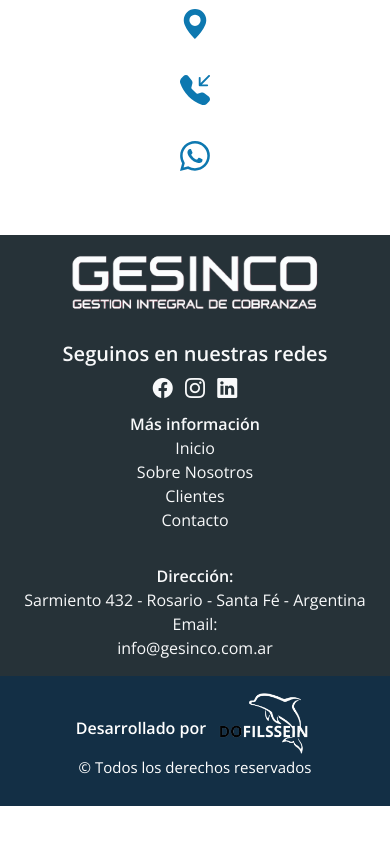
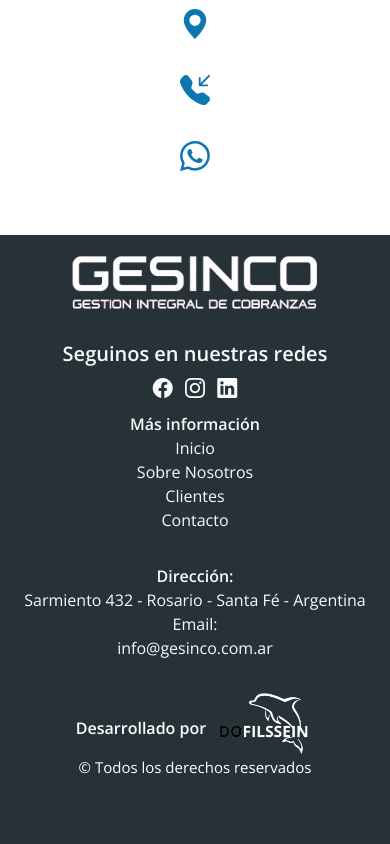
Before and after one commit to Dofilssein/gesinco, a plain HTML site: page index.html in a window 390 px wide. Shown: the part 7234-8078 px from the top of the page. Before the commit the page ends 8040 px from the top, so only its background shows below. Drawn offline with nearby package versions, Linux system fonts and the light colour scheme.

Commit message:
cambios en el footer

```diff
--- a/css/style.css
+++ b/css/style.css
@@ -6,6 +6,7 @@
     --color-secundario: #0d78be;
     --color-texto-titulos: #0d78be;
     --color-subrayado: #EE4461;
+    --color-footer: #263238;
 
     --font-size-base: 1rem;
     --font-size-small: 0.875rem;
@@ -58,7 +59,7 @@ main{
 
 
 footer{
-    background-color:#263238;
+    background-color:var(--color-footer);
 }
 header {
     background-color: var(--color-principal);
@@ -752,8 +753,16 @@ svg {
     visibility: visible;
 }
 .dfs{
-    background-color: #132f45;
+    background-color: var(--color-footer);
     color: #fff;
     font-size: 15px;
     height: 130px;
 }
+
+@media (max-width: 627px){
+
+    .dfs{
+        height: 200px;
+    }
+
+}
--- a/index.html
+++ b/index.html
@@ -615,7 +615,7 @@
     <ul class="list-unstyled mt-3">
       <li class=" d-flex align-items-center justify-content-center m-0 p-0">
         <p class="fw-semibold pt-4">Desarrollado por</p>
-        <img src="./assets/dofilssein.png" width="100px" alt="logo de dofilssein" class="ms-2">
+        <a href="https://www.instagram.com/dofilssein/"><img src="./assets/dofilssein.png" width="100px" alt="logo de dofilssein" class="ms-2"></a>
       </li>
       <li class="mb-0 p-0">© Todos los derechos reservados</li>
 
```
